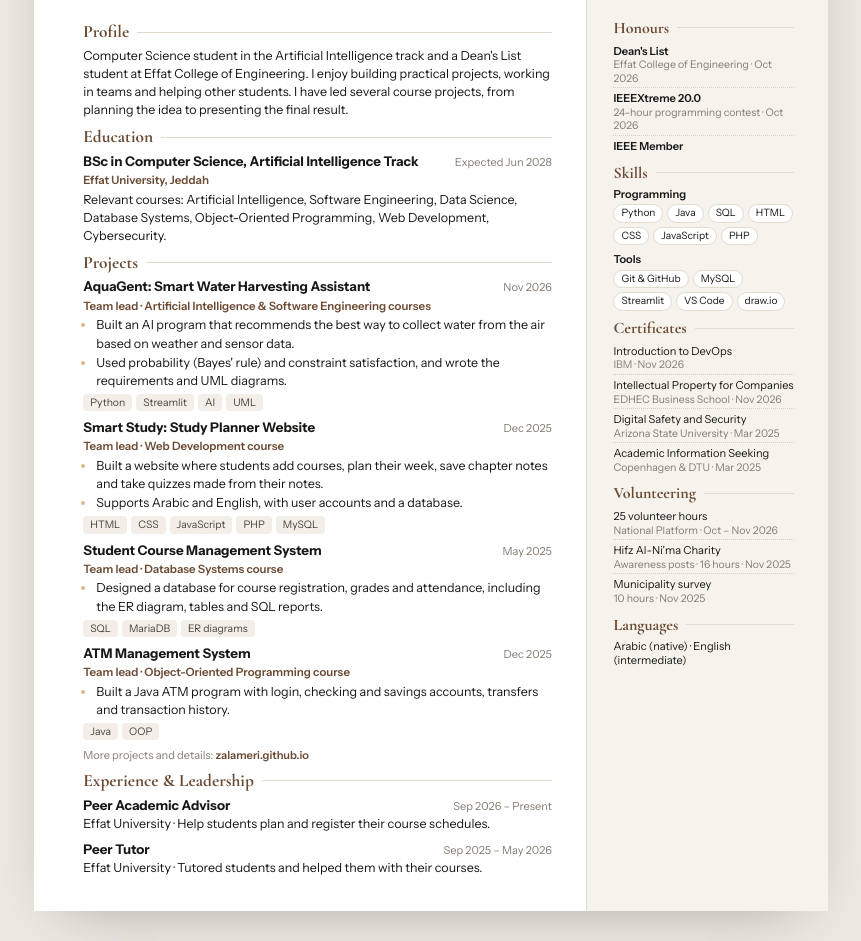
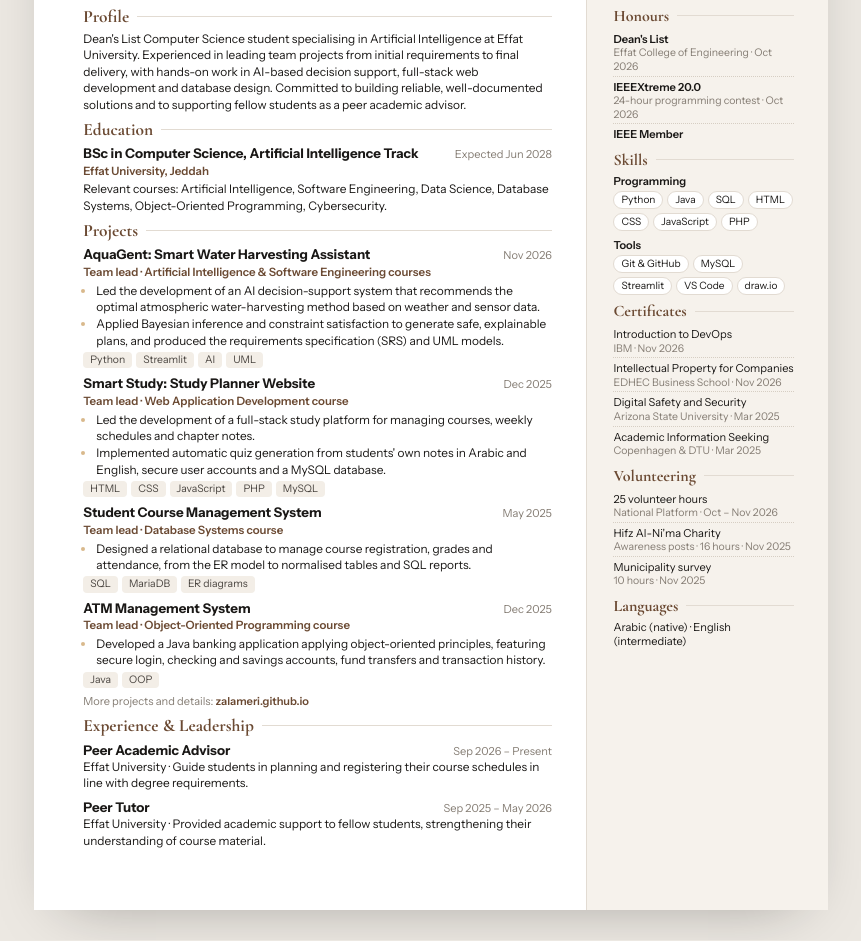
Before and after one commit to Zalameri/Zalameri.github.io, a plain HTML site: page cv.html in a window 1280 px wide. Shown: the part 279-1220 px from the top of the page, without its empty margins (209-1070 px from the left). Drawn offline with nearby package versions, Linux system fonts and the light colour scheme.

Commit message:
Update CV wording and project details

```diff
--- a/assets/js/data.js
+++ b/assets/js/data.js
@@ -34,7 +34,7 @@ window.SITE = {
       title: "AquaGent",
       category: "ai",
       label: "AI decision support · Water harvesting",
-      oneLiner: "An AI decision-support system that recommends the best way to harvest drinking water from the air: a fog net or a MOF sorbent bed, and for how long.",
+      oneLiner: "An AI decision-support system that recommends the best way to harvest drinking water from the air: a fog-catching net or a water-absorbing MOF material, and for how long.",
       repo: "aquagent",
       course: "CS3081 Artificial Intelligence · CS3151 Software Engineering",
       instructor: "Dr. Passent Elkafrawy",
@@ -123,7 +123,7 @@ window.SITE = {
       coverAlt: "Smart Study dashboard: plan your week, summarize chapters and get exam-ready",
       phone: "assets/img/projects/smartstudy-phone.webp",
       stats: [
-        { value: "14", label: "JavaScript tests passing" },
+        { value: "17", label: "automated tests passing" },
         { value: "3", label: "quiz formats + exam mode" },
         { value: "EN/AR", label: "bilingual support" }
       ],
--- a/cv.html
+++ b/cv.html
@@ -13,7 +13,7 @@
     :root { --ink: #1a1816; --ink2: #4a4540; --ink3: #857d74; --line: #e2dbd2; --acc: #6b4a33; --gold: #d9b98c; --bg: #ece8e2; --side: #f6f2ec; }
     * { box-sizing: border-box; }
     html, body { margin: 0; background: var(--bg); }
-    body { font: 9.4pt/1.45 "Instrument Sans", system-ui, sans-serif; color: var(--ink); -webkit-print-color-adjust: exact; print-color-adjust: exact; }
+    body { font: 8.9pt/1.38 "Instrument Sans", system-ui, sans-serif; color: var(--ink); -webkit-print-color-adjust: exact; print-color-adjust: exact; }
     .toolbar { width: 210mm; margin: 20px auto 10px; display: flex; justify-content: space-between; align-items: center; font-size: 10pt; }
     .toolbar a { color: var(--ink); text-decoration: none; }
     .toolbar .dl { background: var(--ink); color: #f5f3ef; padding: 9px 18px; border-radius: 999px; font-weight: 600; }
@@ -22,7 +22,7 @@
     @media print { html, body { background: #fff; } .toolbar { display: none; } .page { margin: 0; box-shadow: none; } @page { size: A4; margin: 0; } }
     @media screen and (max-width: 820px) { .toolbar, .page { width: auto; margin: 12px; height: auto; } .body { grid-template-columns: 1fr !important; } }
 
-    .band { background: #1a1816; color: #f5f3ef; padding: 10mm 13mm 7mm; position: relative; overflow: hidden; }
+    .band { background: #1a1816; color: #f5f3ef; padding: 9mm 13mm 6mm; position: relative; overflow: hidden; }
     .band::after { content: "ZA"; position: absolute; right: 8mm; bottom: -14mm; font: italic 500 62mm/1 "Cormorant Garamond", serif; color: rgba(217,185,140,.09); }
     h1 { margin: 0; font: 600 30pt/1 "Cormorant Garamond", Georgia, serif; letter-spacing: -.01em; }
     h1 em { color: var(--gold); font-weight: 500; }
@@ -35,20 +35,20 @@
     .badges span i { color: var(--gold); font-style: normal; margin-right: 5px; }
 
     .body { display: grid; grid-template-columns: 1fr 64mm; }
-    .main { padding: 7mm 9mm 7mm 13mm; }
+    .main { padding: 6mm 9mm 5mm 13mm; }
     .side { background: var(--side); padding: 6mm 9mm 6mm 7mm; border-left: 1px solid var(--line); }
     h2 { display: flex; align-items: center; gap: 8px; font: 700 13pt/1 "Cormorant Garamond", Georgia, serif; color: var(--acc); margin: 0 0 6px; }
     h2::after { content: ""; flex: 1; height: 1px; background: var(--line); }
-    section { margin-bottom: 9px; }
+    section { margin-bottom: 8px; }
     p { margin: 0 0 4px; }
-    .item { margin-bottom: 7px; }
+    .item { margin-bottom: 6px; }
     .row { display: flex; justify-content: space-between; gap: 8px; align-items: baseline; }
     .row b { font-size: 10pt; }
     .row span { color: var(--ink3); font-size: 8.3pt; white-space: nowrap; }
     .sub { color: var(--acc); font-size: 8.6pt; font-weight: 600; margin: 1px 0 2px; }
     ul { margin: 2px 0 0; padding-left: 13px; } li { margin: 1px 0; }
     li::marker { color: var(--gold); }
-    .tags { display: flex; flex-wrap: wrap; gap: 4px; margin-top: 4px; }
+    .tags { display: flex; flex-wrap: wrap; gap: 4px; margin-top: 3px; }
     .tags span { background: #f3eee7; border-radius: 4px; padding: 1px 7px; font-size: 7.8pt; color: var(--ink2); }
     .side h2 { font-size: 12pt; }
     .side p, .side li { font-size: 8.3pt; line-height: 1.3; }
@@ -83,7 +83,7 @@
       <div class="main">
         <section>
           <h2>Profile</h2>
-          <p>Computer Science student in the Artificial Intelligence track and a Dean's List student at Effat College of Engineering. I enjoy building practical projects, working in teams and helping other students. I have led several course projects, from planning the idea to presenting the final result.</p>
+          <p>Dean's List Computer Science student specialising in Artificial Intelligence at Effat University. Experienced in leading team projects from initial requirements to final delivery, with hands-on work in AI-based decision support, full-stack web development and database design. Committed to building reliable, well-documented solutions and to supporting fellow students as a peer academic advisor.</p>
         </section>
 
         <section>
@@ -91,7 +91,7 @@
           <div class="item">
             <div class="row"><b>BSc in Computer Science, Artificial Intelligence Track</b><span>Expected Jun 2028</span></div>
             <div class="sub">Effat University, Jeddah</div>
-            <p>Relevant courses: Artificial Intelligence, Software Engineering, Data Science, Database Systems, Object-Oriented Programming, Web Development, Cybersecurity.</p>
+            <p>Relevant courses: Artificial Intelligence, Software Engineering, Data Science, Database Systems, Object-Oriented Programming, Cybersecurity.</p>
           </div>
         </section>
 
@@ -101,30 +101,30 @@
             <div class="row"><b>AquaGent: Smart Water Harvesting Assistant</b><span>Nov 2026</span></div>
             <div class="sub">Team lead · Artificial Intelligence &amp; Software Engineering courses</div>
             <ul>
-              <li>Built an AI program that recommends the best way to collect water from the air based on weather and sensor data.</li>
-              <li>Used probability (Bayes' rule) and constraint satisfaction, and wrote the requirements and UML diagrams.</li>
+              <li>Led the development of an AI decision-support system that recommends the optimal atmospheric water-harvesting method based on weather and sensor data.</li>
+              <li>Applied Bayesian inference and constraint satisfaction to generate safe, explainable plans, and produced the requirements specification (SRS) and UML models.</li>
             </ul>
             <div class="tags"><span>Python</span><span>Streamlit</span><span>AI</span><span>UML</span></div>
           </div>
           <div class="item">
             <div class="row"><b>Smart Study: Study Planner Website</b><span>Dec 2025</span></div>
-            <div class="sub">Team lead · Web Development course</div>
+            <div class="sub">Team lead · Web Application Development course</div>
             <ul>
-              <li>Built a website where students add courses, plan their week, save chapter notes and take quizzes made from their notes.</li>
-              <li>Supports Arabic and English, with user accounts and a database.</li>
+              <li>Led the development of a full-stack study platform for managing courses, weekly schedules and chapter notes.</li>
+              <li>Implemented automatic quiz generation from students' own notes in Arabic and English, secure user accounts and a MySQL database.</li>
             </ul>
             <div class="tags"><span>HTML</span><span>CSS</span><span>JavaScript</span><span>PHP</span><span>MySQL</span></div>
           </div>
           <div class="item">
             <div class="row"><b>Student Course Management System</b><span>May 2025</span></div>
             <div class="sub">Team lead · Database Systems course</div>
-            <ul><li>Designed a database for course registration, grades and attendance, including the ER diagram, tables and SQL reports.</li></ul>
+            <ul><li>Designed a relational database to manage course registration, grades and attendance, from the ER model to normalised tables and SQL reports.</li></ul>
             <div class="tags"><span>SQL</span><span>MariaDB</span><span>ER diagrams</span></div>
           </div>
           <div class="item">
             <div class="row"><b>ATM Management System</b><span>Dec 2025</span></div>
             <div class="sub">Team lead · Object-Oriented Programming course</div>
-            <ul><li>Built a Java ATM program with login, checking and savings accounts, transfers and transaction history.</li></ul>
+            <ul><li>Developed a Java banking application applying object-oriented principles, featuring secure login, checking and savings accounts, fund transfers and transaction history.</li></ul>
             <div class="tags"><span>Java</span><span>OOP</span></div>
           </div>
           <p class="more">More projects and details: <a href="https://zalameri.github.io">zalameri.github.io</a></p>
@@ -134,11 +134,11 @@
           <h2>Experience &amp; Leadership</h2>
           <div class="item">
             <div class="row"><b>Peer Academic Advisor</b><span>Sep 2026 – Present</span></div>
-            <p>Effat University · Help students plan and register their course schedules.</p>
+            <p>Effat University · Guide students in planning and registering their course schedules in line with degree requirements.</p>
           </div>
           <div class="item">
             <div class="row"><b>Peer Tutor</b><span>Sep 2025 – May 2026</span></div>
-            <p>Effat University · Tutored students and helped them with their courses.</p>
+            <p>Effat University · Provided academic support to fellow students, strengthening their understanding of course material.</p>
           </div>
         </section>
       </div>
```
Also changed, not shown: index.html (+4 -4 lines), project.html (+4 -4 lines), 1 other file.
